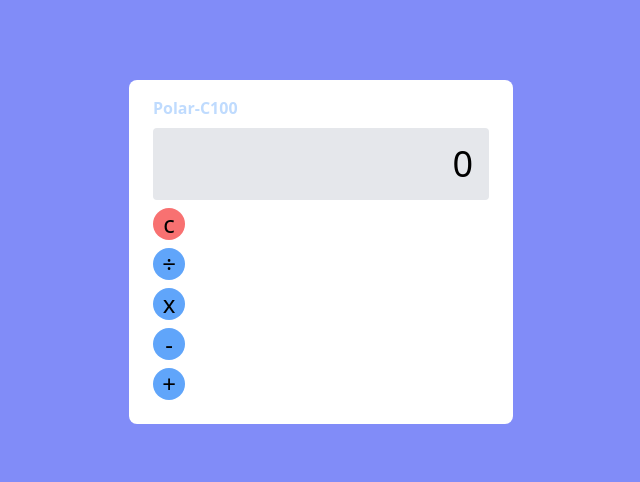
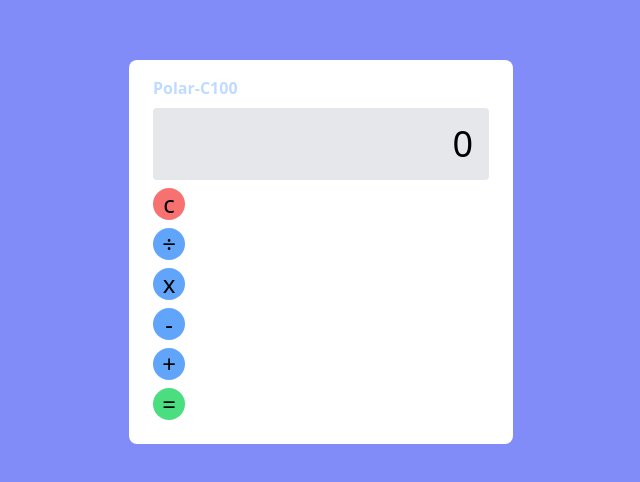
Before and after one commit to Lakutor/Calculator, an Angular app: page / in a window 1280 px wide. Shown: the part 148-630 px from the top of the page, without its empty margins (319-959 px from the left). Built offline with nearby package versions, Linux system fonts and the light colour scheme.

Commit message:
Agregé botón igual

```diff
--- a/src/app/app.component.html
+++ b/src/app/app.component.html
@@ -24,6 +24,9 @@
           <div class="rounded-full bg-blue-400 w-8 h-8 text-center m-2" (click)="sumar()">
             <span class="text-2xl">+</span>
           </div>
+          <div class="rounded-full bg-green-400 w-8 h-8 text-center m-2" (click)="igual()">
+            <span class="text-2xl">=</span>
+          </div>
         </div>
       </div>
     </div>
--- a/src/app/app.component.ts
+++ b/src/app/app.component.ts
@@ -18,6 +18,10 @@ export class AppComponent {
   multiplicar(): void {}
 
   dividir(): void {}
+
+  igual(): void{
+
+  }
 
   reiniciar(): void {
     this.pantalla = 0;
```
Also changed, not shown: 1 other file (tests, documents, lock files or other folders).
